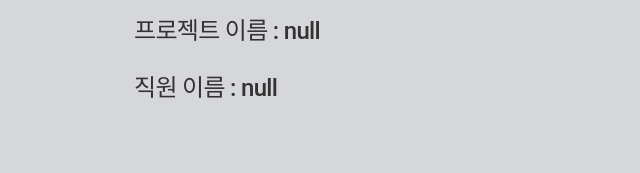
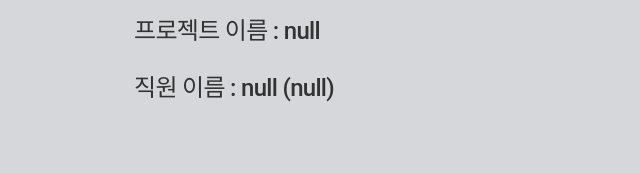
Before and after one commit to gwcat0506/DBP_Project, a website: page src/public/project_eval.html in a window 1280 px wide. Shown: the part 137-310 px from the top of the page, 0-640 px from the left. Drawn offline with nearby package versions, Linux system fonts and the light colour scheme; files that its build step writes are made by us from their sources; no server answers; files whose address does not match are found by name.

Commit message:
[Fix] 평가보기 title에 직무 추가

```diff
--- a/src/public/project_eval.html
+++ b/src/public/project_eval.html
@@ -66,13 +66,14 @@
                 window.onload = function() {
                     var p_name = localStorage.getItem('p_name');
                     var e_name = localStorage.getItem('e_name');
+                    var position = localStorage.getItem('position');
 
                     var divElement = document.getElementById("p_title");
                     divElement.textContent = "프로젝트 이름 : "+p_name;
 
 
                     var divElement2 = document.getElementById("e_title");
-                    divElement2.innerHTML = "직원 이름 : "+e_name;
+                    divElement2.innerHTML = "직원 이름 : "+e_name+" ("+position+")";
                 }
             </script>
         </div>
@@ -248,9 +249,7 @@
                                     var p_id = localStorage.getItem('p_id');
                                     var position = localStorage.getItem('position');
 
-
                                     //position이 PM이면 다른 평가를 받을 일이 없으므로 고객평가만 띄우기
-                                    var position = localStorage.getItem('position');
                                     var pmEvaluationTable = document.getElementById('pmEvaluation');
                                     var peerEvaluationTable = document.getElementById('peerEvaluation');
 
```
